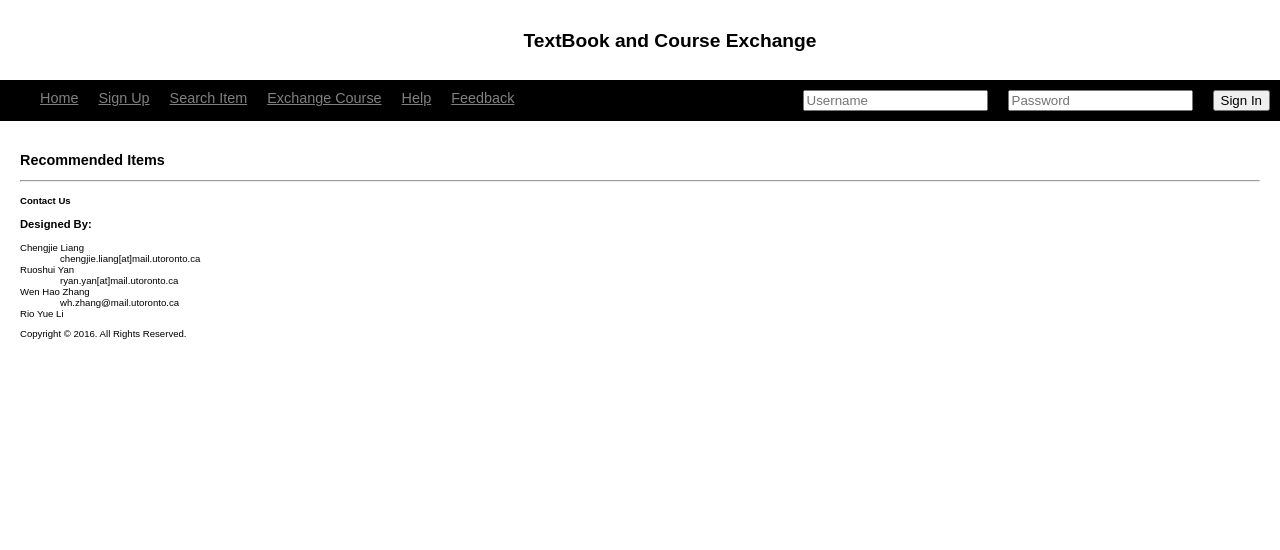
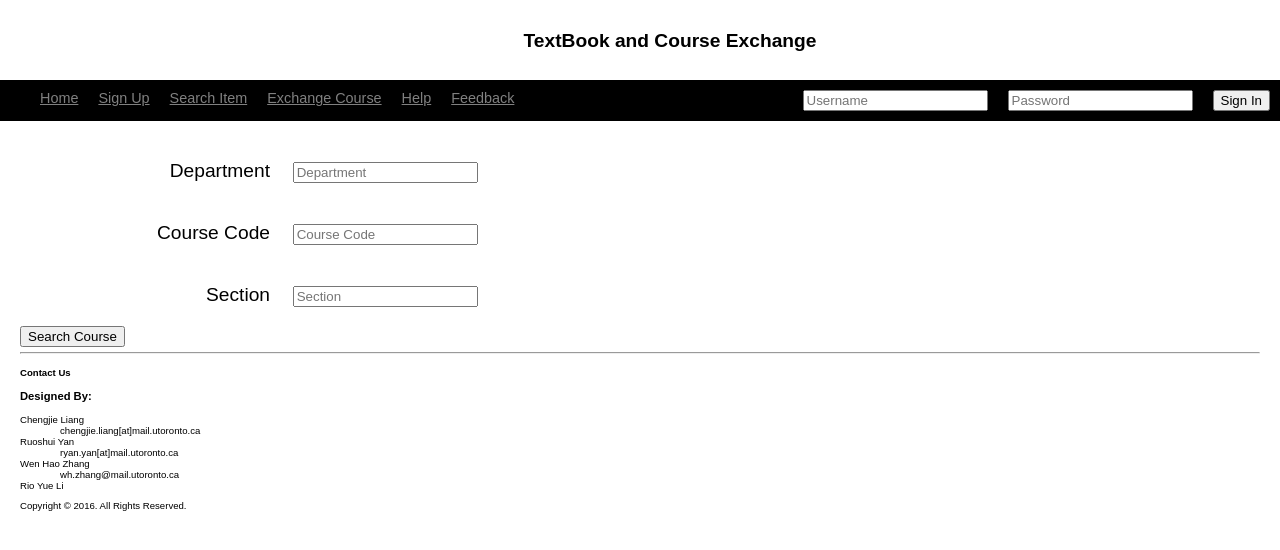
Before and after one commit to RyanLiang1994/UofTExchange, a plain HTML site: page index.html in a window 1280 px wide. Both pictures are taken after a click on the item "Exchange Course". Drawn offline with Linux system fonts and the light colour scheme.

Commit message:
Added JS function for course exchange.

```diff
--- a/index.html
+++ b/index.html
@@ -35,7 +35,7 @@
                 <li id="btnSignout"><a href="#">Sign Out</a></li>
                 <li id="btnMyProfile"><a href="#">My Profile</a></li>
                 <li id="btnSearch"><a href="#">Search Item</a></li>
-                <li id="btnRecommend"><a href="#">Exchange Course</a></li>
+                <li id="btnExchangeCourse"><a href="#">Exchange Course</a></li>
                 <li id="btnHelp"><a href="#">Help</a></li>
                 <li id="btnFeedback"><a href="#">Feedback</a></li>
             </ul>
--- a/js/script.js
+++ b/js/script.js
@@ -28,9 +28,9 @@ $('#btnSearch').click(function() {
     $('#search').show();
 });
 
-$('#btnRecommend').click(function() {
+$('#btnExchangeCourse').click(function() {
     $('section').hide();
-    $('#recommend').show();
+    $('#exchangecourse').show();
 });
 
 $('#btnHelp').click(function() {
```
